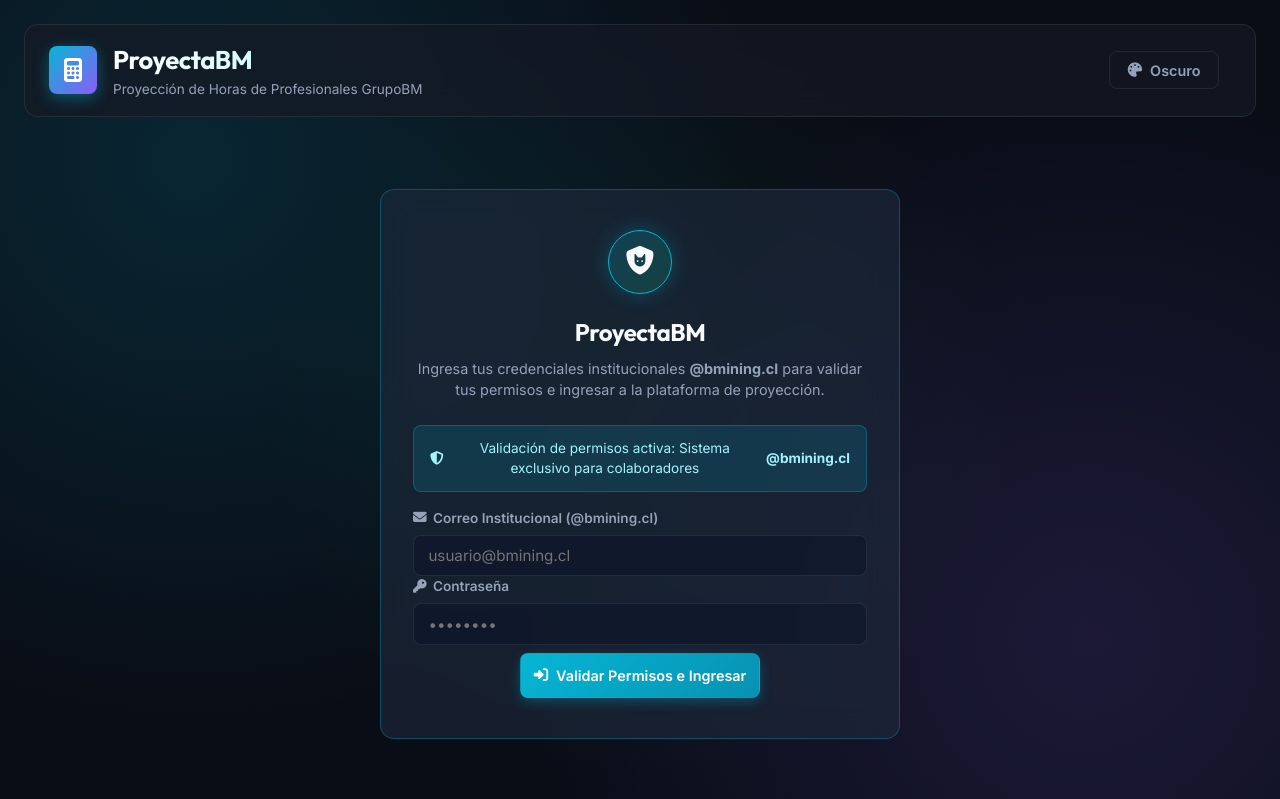
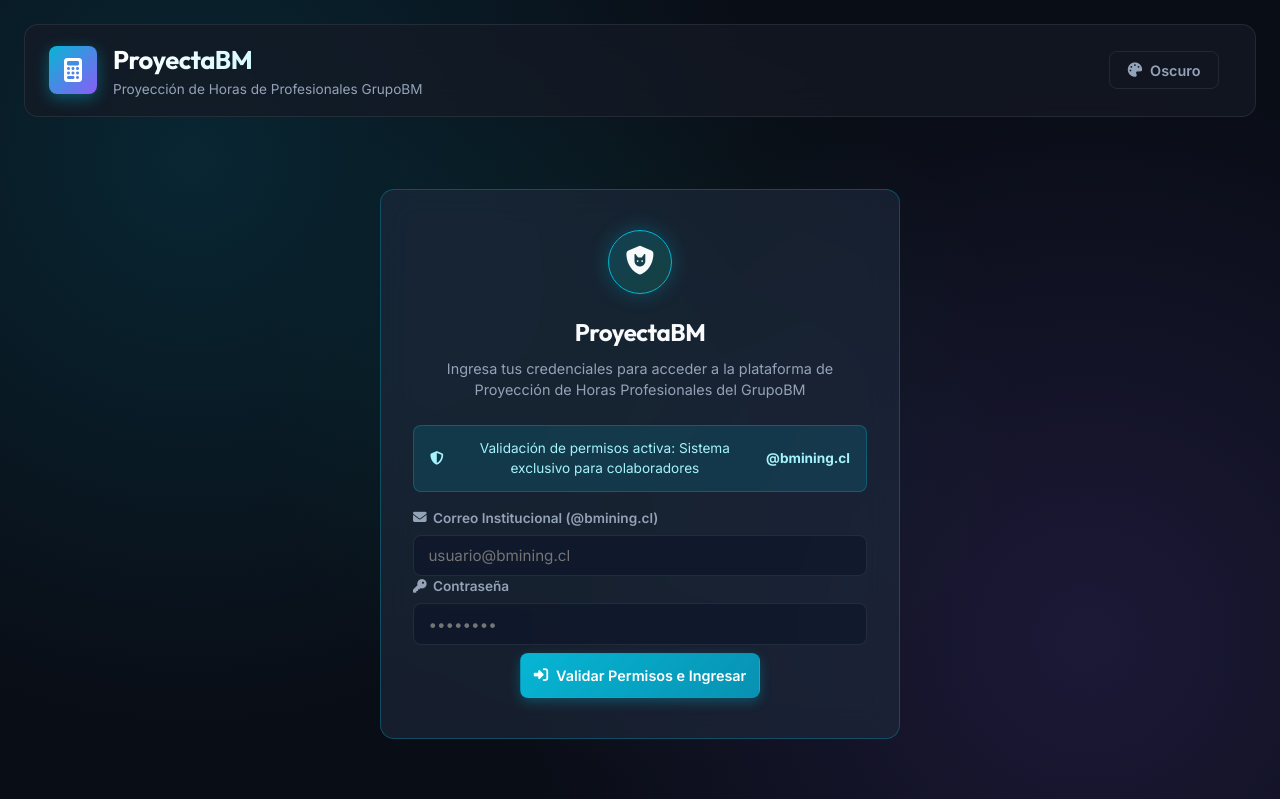
Before and after one commit to soporte-BM/HourCast, a Flask app: page / in a window 1280 px wide. Shown: the top 799 px of the page. Run offline with Flask 3, Linux system fonts and the light colour scheme; data comes from the database, SQL or seed files in the repository; both versions use the stored data as it was after the commit.

Commit message:
UI: actualizar subtitulo de login a Proyeccion de Horas Profesionales del GrupoBM

```diff
--- a/templates/index.html
+++ b/templates/index.html
@@ -86,8 +86,7 @@
                     <i class="fa-solid fa-shield-cat"></i>
                 </div>
                 <h2>ProyectaBM</h2>
-                <p class="gatekeeper-subtext">Ingresa tus credenciales institucionales <strong>@bmining.cl</strong> para
-                    validar tus permisos e ingresar a la plataforma de proyección.</p>
+                <p class="gatekeeper-subtext">Ingresa tus credenciales para acceder a la plataforma de Proyección de Horas Profesionales del GrupoBM</p>
             </div>
 
             <div class="domain-alert-banner">
@@ -495,7 +494,7 @@
             <div id="toast-container" class="toast-container"></div>
 
             <!-- Custom JS -->
-            <script src="{{ url_for('static', filename='js/app.js') }}?v=1.5.2"></script>
+            <script src="{{ url_for('static', filename='js/app.js') }}?v=1.5.3"></script>
 </body>
 
 </html>
```
Also changed, not shown: proyectabm.db.
